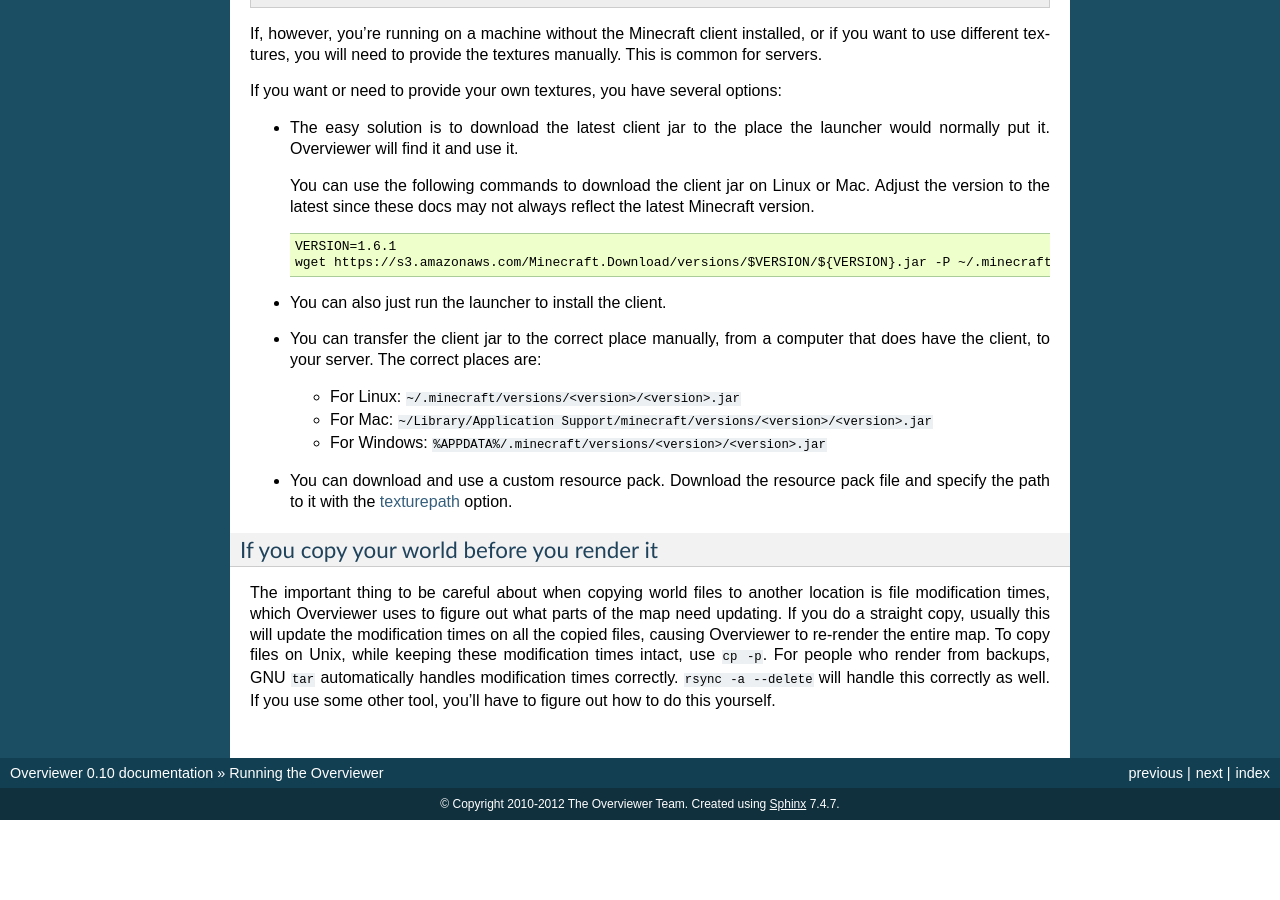
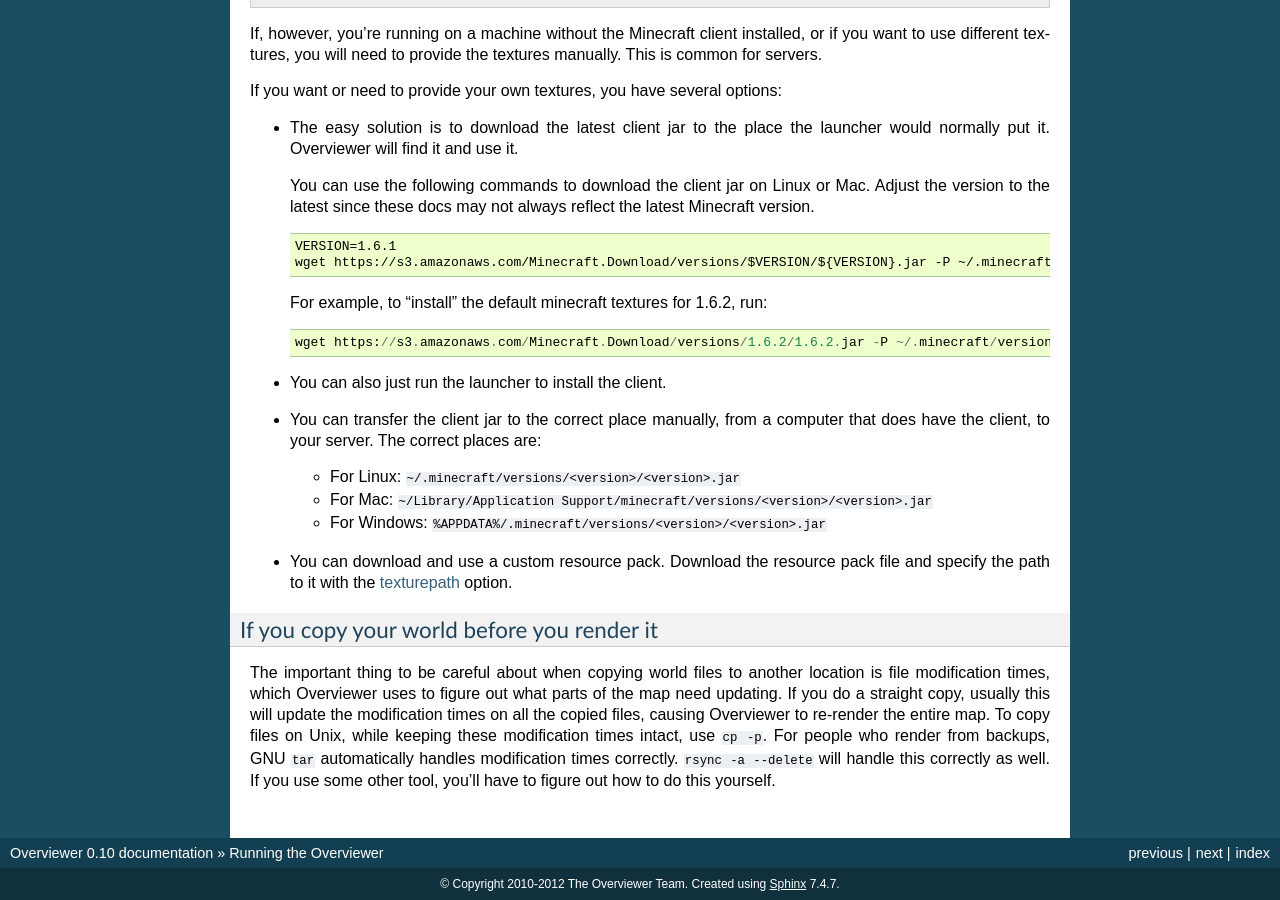
Before and after one commit to overviewer/Minecraft-Overviewer, a Sphinx documentation site: the page built from docs/running.rst, in a window 1280 px wide and 900 px high, scrolled down 3810 px. Built offline with Sphinx 7.4.7, drawn with Linux system fonts in a browser that asks for light colours; before the commit the page ends 4630 px from its top, so only the background shows below that.

Commit message:
Added more explicit example for texture pack downloading

```diff
--- a/docs/running.rst
+++ b/docs/running.rst
@@ -261,6 +261,10 @@ If you want or need to provide your own textures, you have several options:
     VERSION=1.6.1
     wget https://s3.amazonaws.com/Minecraft.Download/versions/$VERSION/${VERSION}.jar -P ~/.minecraft/versions/$VERSION/
 
+  For example, to "install" the default minecraft textures for 1.6.2, run::
+
+    wget https://s3.amazonaws.com/Minecraft.Download/versions/1.6.2/1.6.2.jar -P ~/.minecraft/versions/1.6.2/
+
 * You can also just run the launcher to install the client.
 
 * You can transfer the client jar to the correct place manually, from a computer
```
